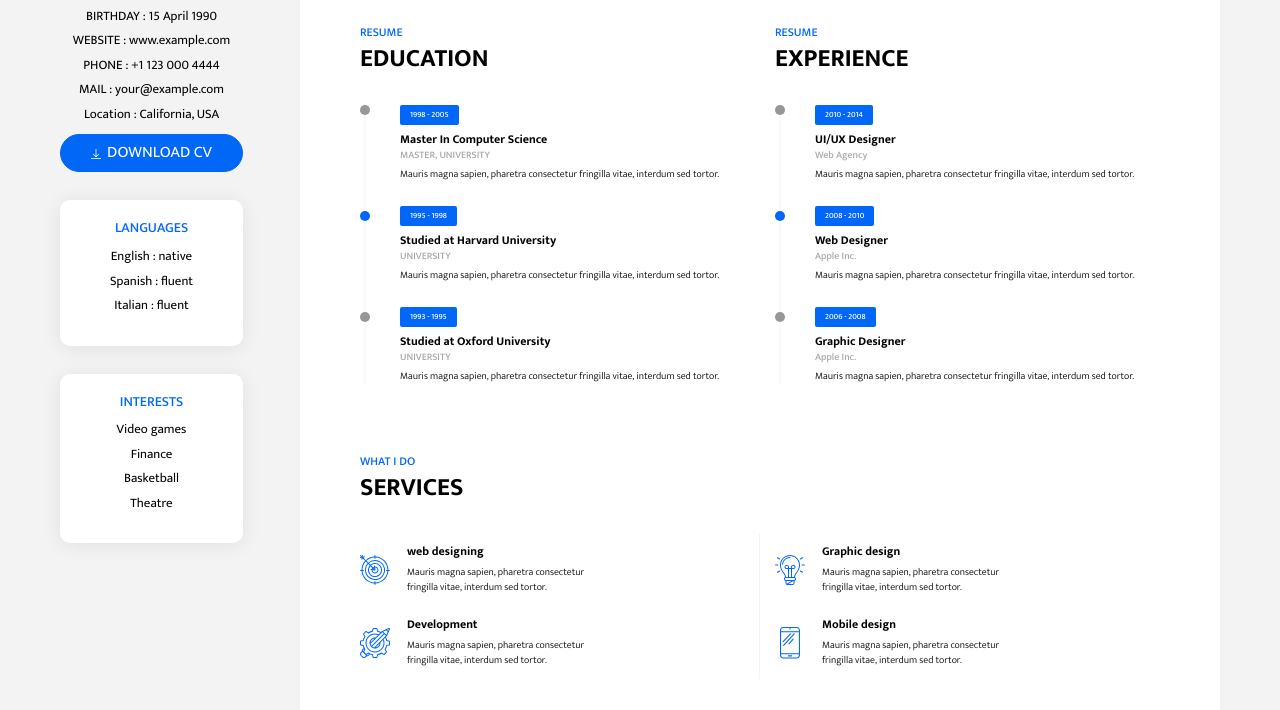
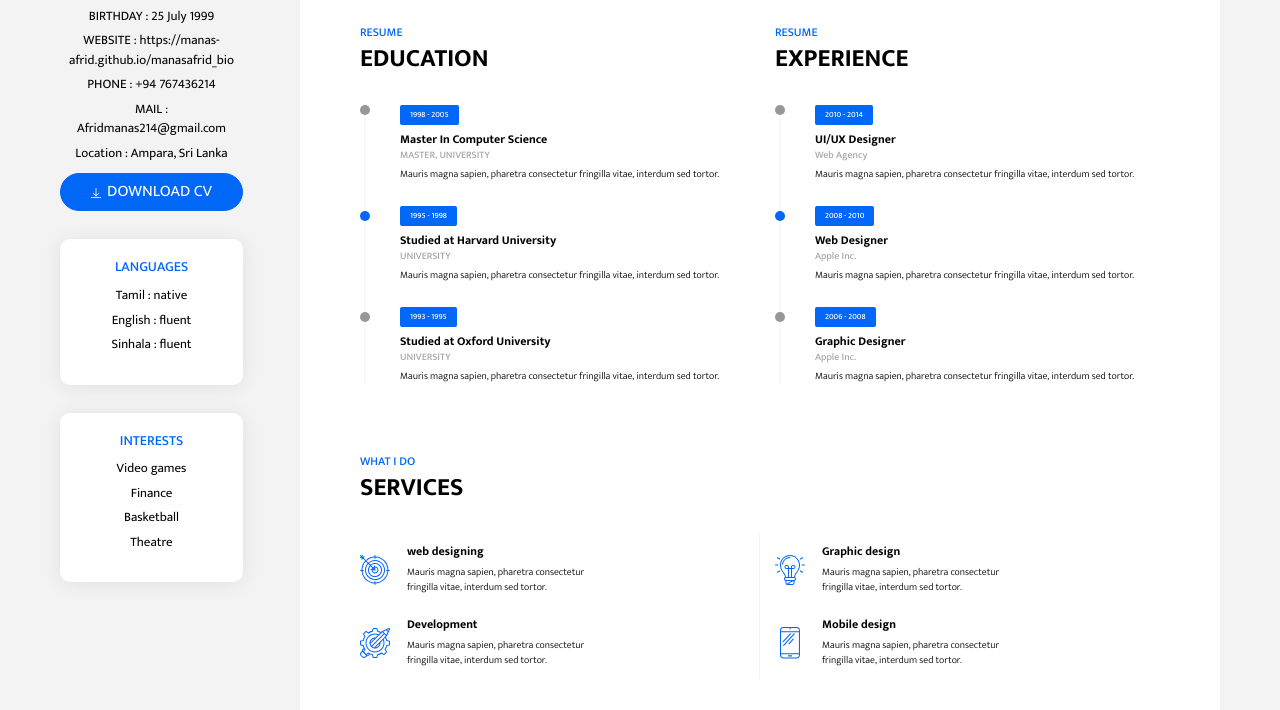
Before and after one commit to manas-afrid/manasafrid_bio, a website: page index.html in a window 1280 px wide. Shown: the part 289-999 px from the top of the page. Drawn offline with Linux system fonts and the light colour scheme.

Commit message:
Update index.html

```diff
--- a/index.html
+++ b/index.html
@@ -30,7 +30,7 @@
             <div class="profile-img-wrapper">
                 <img src="assets/images/Profile.png" alt="profile">
             </div>
-            <h1 class="profile-name">Daisy Murphy</h1>
+            <h1 class="profile-name">Manas Afrid</h1>
             <div class="text-center">
                 <span class="badge badge-white badge-pill profile-designation">UI / UX Designer</span>
             </div>
@@ -44,11 +44,11 @@
             <div class="widget">
                 <h5 class="widget-title">personal information</h5>
                 <div class="widget-content">
-                    <p>BIRTHDAY : 15 April 1990</p>
-                    <p>WEBSITE : www.example.com</p>
-                    <p>PHONE : +1 123 000 4444</p>
-                    <p>MAIL : your@example.com</p>
-                    <p>Location : California, USA</p>
+                    <p>BIRTHDAY : 25 July 1999</p>
+                    <p>WEBSITE : https://manas-afrid.github.io/manasafrid_bio</p>
+                    <p>PHONE : +94 767436214</p>
+                    <p>MAIL : Afridmanas214@gmail.com</p>
+                    <p>Location : Ampara, Sri Lanka</p>
                     <button class="btn btn-download-cv btn-primary rounded-pill"> <img src="assets/images/download.svg" alt="download"
                         class="btn-img">DOWNLOAD CV </button>
                 </div>
@@ -57,9 +57,9 @@
                 <div class="card-body">
                     <div class="widget-content">
                         <h5 class="widget-title card-title">LANGUAGES</h5>
-                        <p>English : native</p>
-                        <p>Spanish : fluent</p>
-                        <p>Italian : fluent</p>
+                        <p>Tamil : native</p>
+                        <p>English : fluent</p>
+                        <p>Sinhala : fluent</p>
                     </div>
                 </div>
             </div>
@@ -230,7 +230,7 @@
                 </div>
             </section>
 
-            <footer>Live Resume @ <a href="https://www.bootstrapdash.com" target="_blank" rel="noopener noreferrer">BootstrapDash</a>. All Rights Reserved 2020</footer>
+            <footer>Live Resume @ <a href="https://manas-afrid.github.io/manasafrid_bio" target="_blank" rel="noopener noreferrer">Manas Afrid</a>. All Rights Reserved 2022</footer>
         </main>
     </div>
     <script src="assets/vendors/jquery/dist/jquery.min.js"></script>
```
